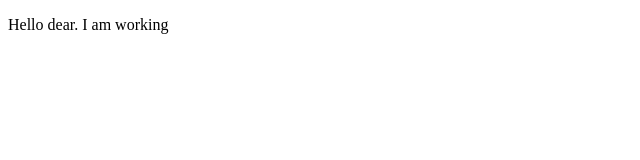
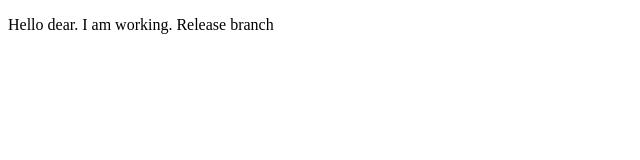
Before and after one commit to prakuldip/nginx_sample, a plain HTML site: page index.html in a window 1280 px wide. Shown: the whole page, without its empty margins (0-640 px from the left). Drawn offline with Linux system fonts and the light colour scheme.

Commit message:
index.html modified

```diff
--- a/index.html
+++ b/index.html
@@ -4,6 +4,6 @@
     <title>This is the title of the webpage!</title>
   </head>
   <body>
-    <p>Hello dear. I am working</p>
+    <p>Hello dear. I am working. Release branch</p>
   </body>
 </html>
```
